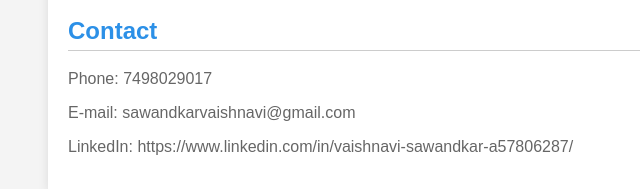
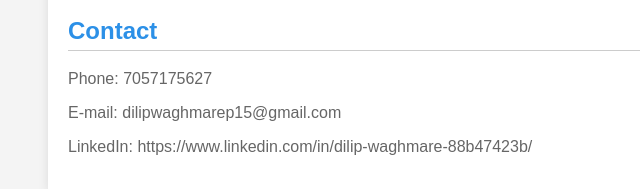
Before and after one commit to Dilipw/samples, a plain HTML site: page main.html in a window 1280 px wide. Shown: the part 2123-2312 px from the top of the page, 60-700 px from the left. Drawn offline with Linux system fonts and the light colour scheme.

Commit message:
Update main.html

```diff
--- a/main.html
+++ b/main.html
@@ -86,10 +86,10 @@
     <section id="contact">
         <div class="container">
             <h2>Contact</h2>
-            <p>Phone: 7498029017</p>
-            <p>E-mail: sawandkarvaishnavi@gmail.com
+            <p>Phone: 7057175627</p>
+            <p>E-mail: dilipwaghmarep15@gmail.com
             </p>
-            <p>LinkedIn: https://www.linkedin.com/in/vaishnavi-sawandkar-a57806287/</p>
+            <p>LinkedIn: https://www.linkedin.com/in/dilip-waghmare-88b47423b/</p>
             <!-- Add more contact information as needed -->
         </div>
     </section>
```
